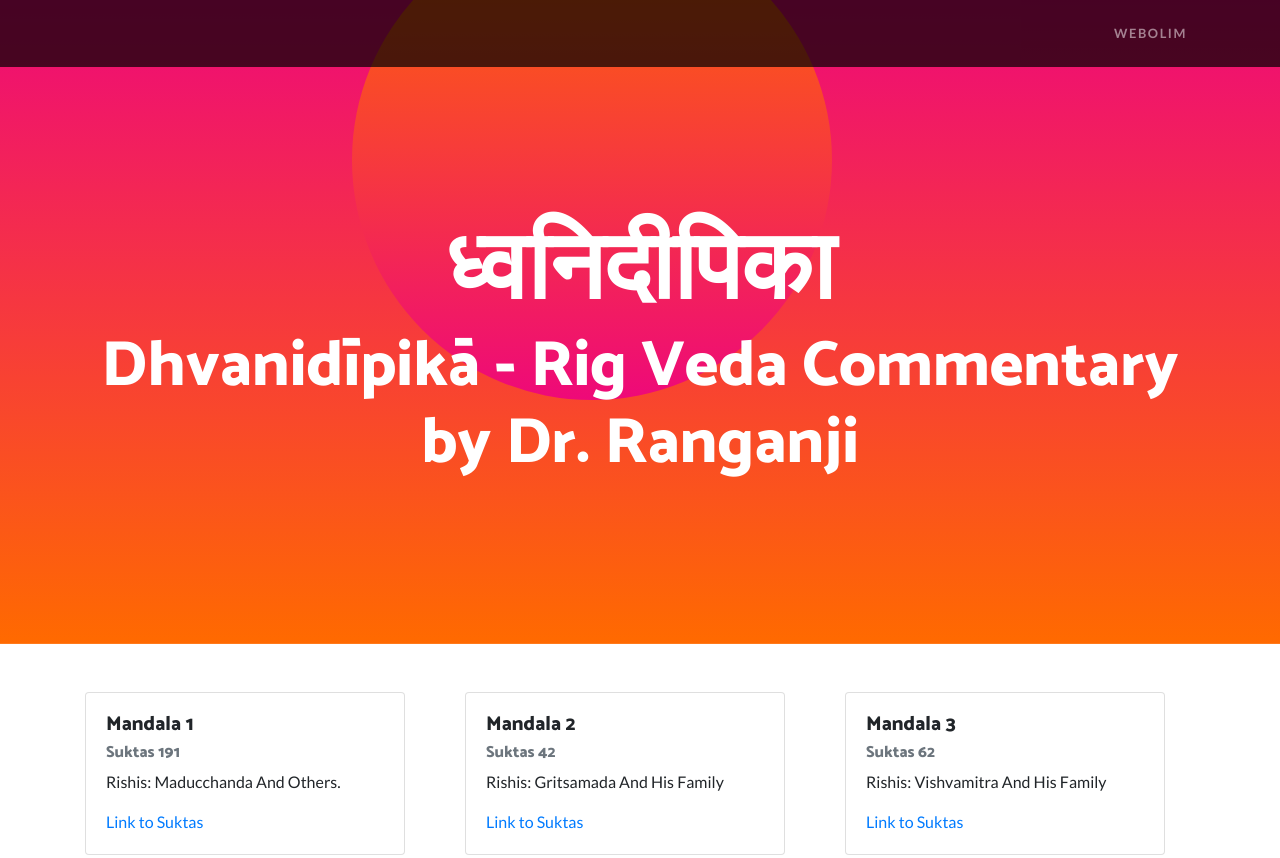
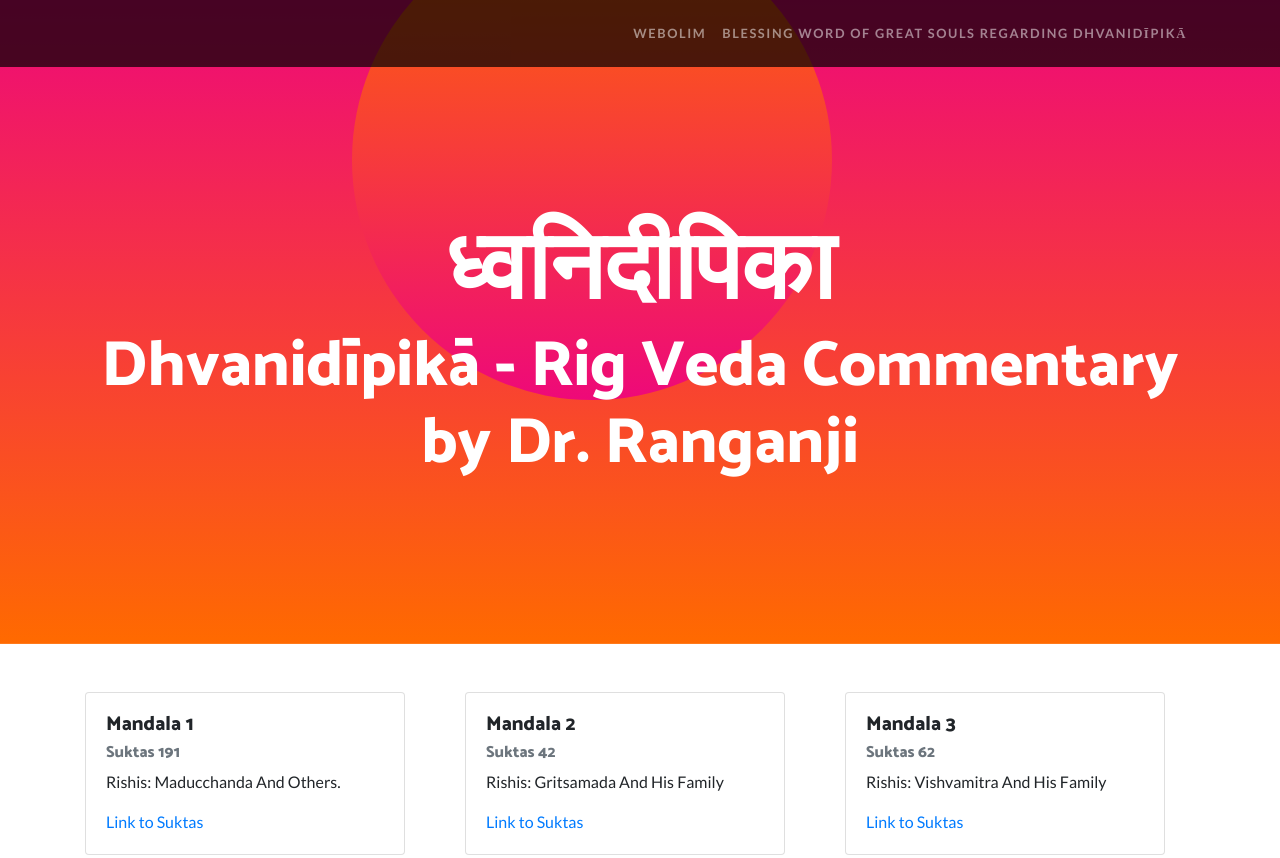
Before and after one commit to ashruth2357/dhvanidipika.github.io, a website: page index.html in a window 1280 px wide. Shown: the top 858 px of the page. Drawn offline with Linux system fonts and the light colour scheme.

Commit message:
Shrimukham

```diff
--- a/index.html
+++ b/index.html
@@ -35,8 +35,11 @@
           </li>
           <li class="nav-item">
             <a class="nav-link" href="https://webolim.org/">Webolim</a>
+
+            <li class="nav-item">
+              <a class="nav-link" href="https://webolim.org/">Blessing Word of Great Souls Regarding Dhvanidīpikā</a>
           </li>
-        </ul>
+               </ul>
       </div>
     </div>
   </nav>
```
Also changed, not shown: 8 other files.
